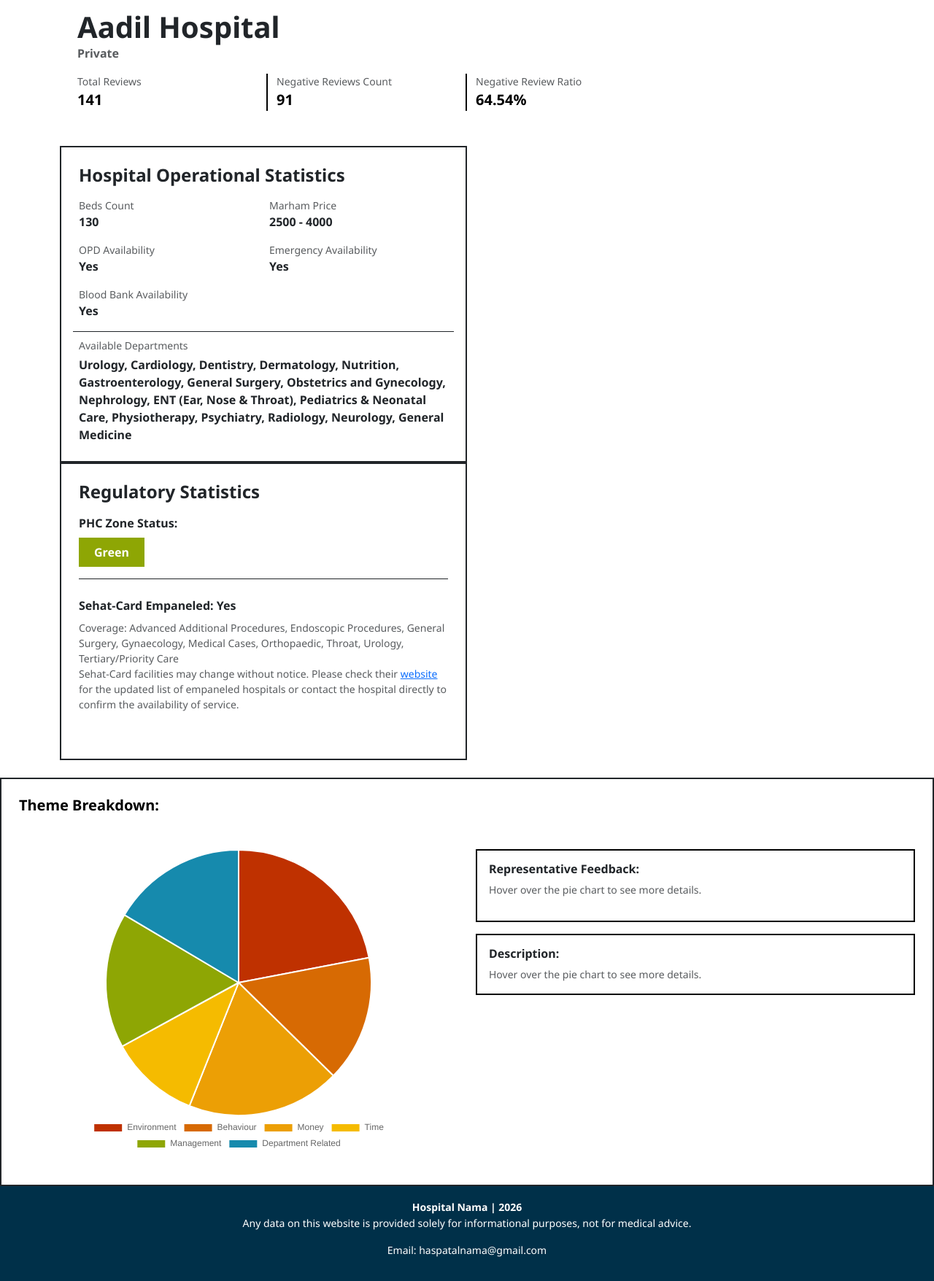
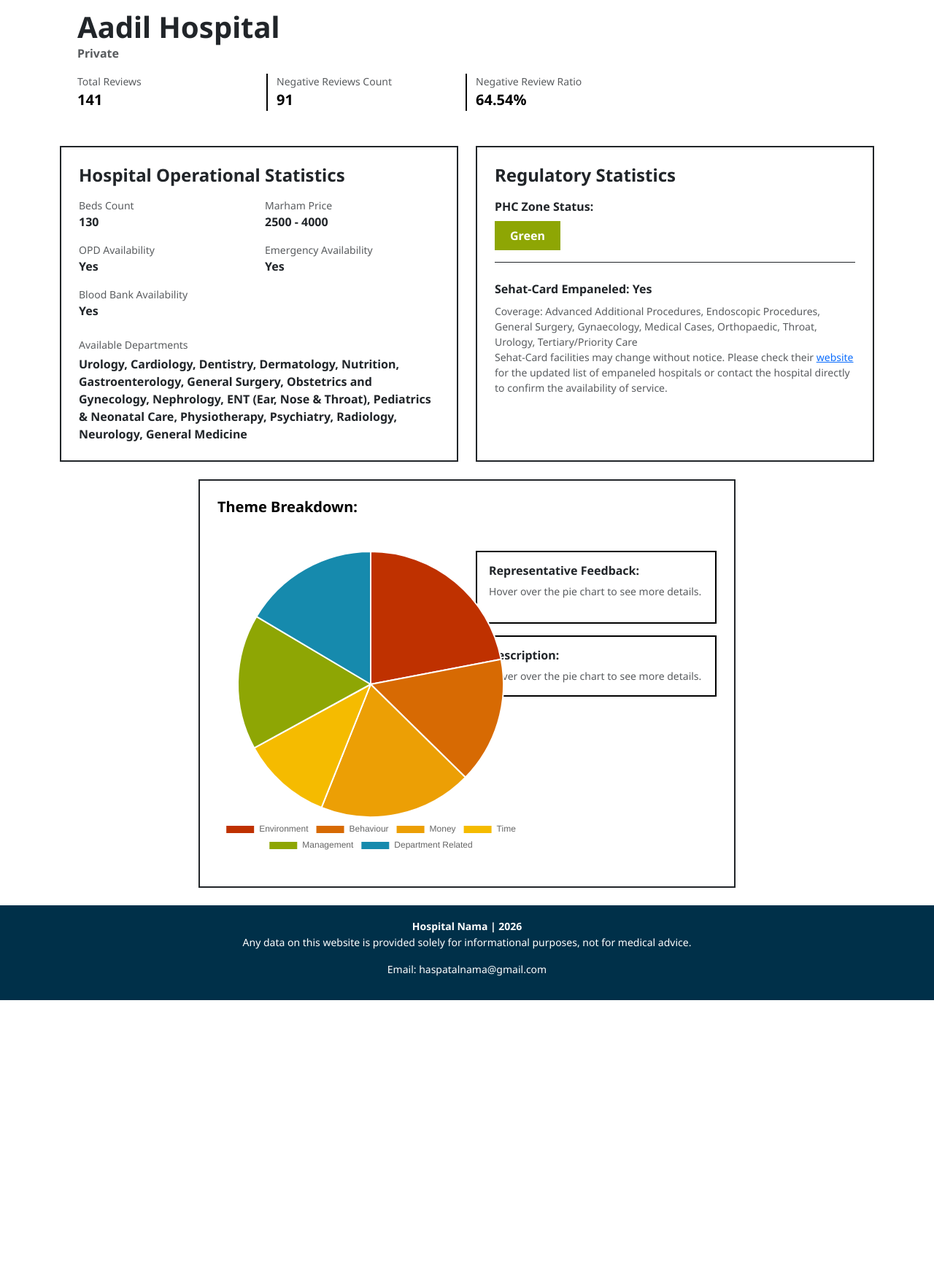
Before and after one commit to zoyaAzfar/hospital-nama, a Flask app: page /hospital/1 in a window 1280 px wide. Shown: the part 163-1919 px from the top of the page at 73% size. After the commit the page ends 1534 px from the top, so only its background shows below. Run offline with Flask 3, Linux system fonts and the light colour scheme; data comes from the database, SQL or seed files in the repository; some web fonts are replaced.

Commit message:
Update detail.html

```diff
--- a/templates/detail.html
+++ b/templates/detail.html
@@ -62,6 +62,8 @@ h1,h5,h6{font-weight:700}
         </div>
     </div>
 
+        <div class="row g-4 mb-4">
+
     <div class="col-md-6 col-12">
     <div class="p-4 border border-2 border-dark h-100">
         <h4 class="fw-bold mb-3 text-dark">Hospital Operational Statistics</h4>
@@ -87,7 +89,7 @@ h1,h5,h6{font-weight:700}
                 <strong id="stat-blood-bank" class="fs-6 text-dark">-</strong>
             </div>
 
-            <div class="col-12 border-top border-dark pt-2 mt-3">
+            <div class="col-12 pt-2 mt-3">
                 <small class="text-muted d-block mb-1">Available Departments</small>
                 <div id="stat-department" class="fs-6 text-dark fw-bold" style="line-height: 1.5; word-break: break-word;">-</div>
             </div>
@@ -113,7 +115,7 @@ h1,h5,h6{font-weight:700}
                     <small id="stat-sehat-for" class="text-muted">-</small>
                 </div>
 
-                <p class="text-muted small mb-0 style-italic">
+                <p class="text-muted small mb-0">
                     Sehat-Card facilities may change without notice. Please check their <a href="https://npqsc.punjab.gov.pk/hospital">website</a>
                     for the updated list of empaneled hospitals or contact the hospital directly to confirm the availability of service.
                 </p>
@@ -125,7 +127,7 @@ h1,h5,h6{font-weight:700}
 </div>
 
     <div class="row justify-content-center" >
-        <div class="col-lg-8 col-12" style="width:100%;">
+        <div class="col-lg-8 col-12">
             <div class="p-4 border border-2 border-dark h-100">
                 <div class="d-flex justify-content-between align-items-center border-dark pb-3 mb-3">
                     <h5 id="chart-title" class="fw-bold mb-0">Theme Breakdown:</h5>
```
